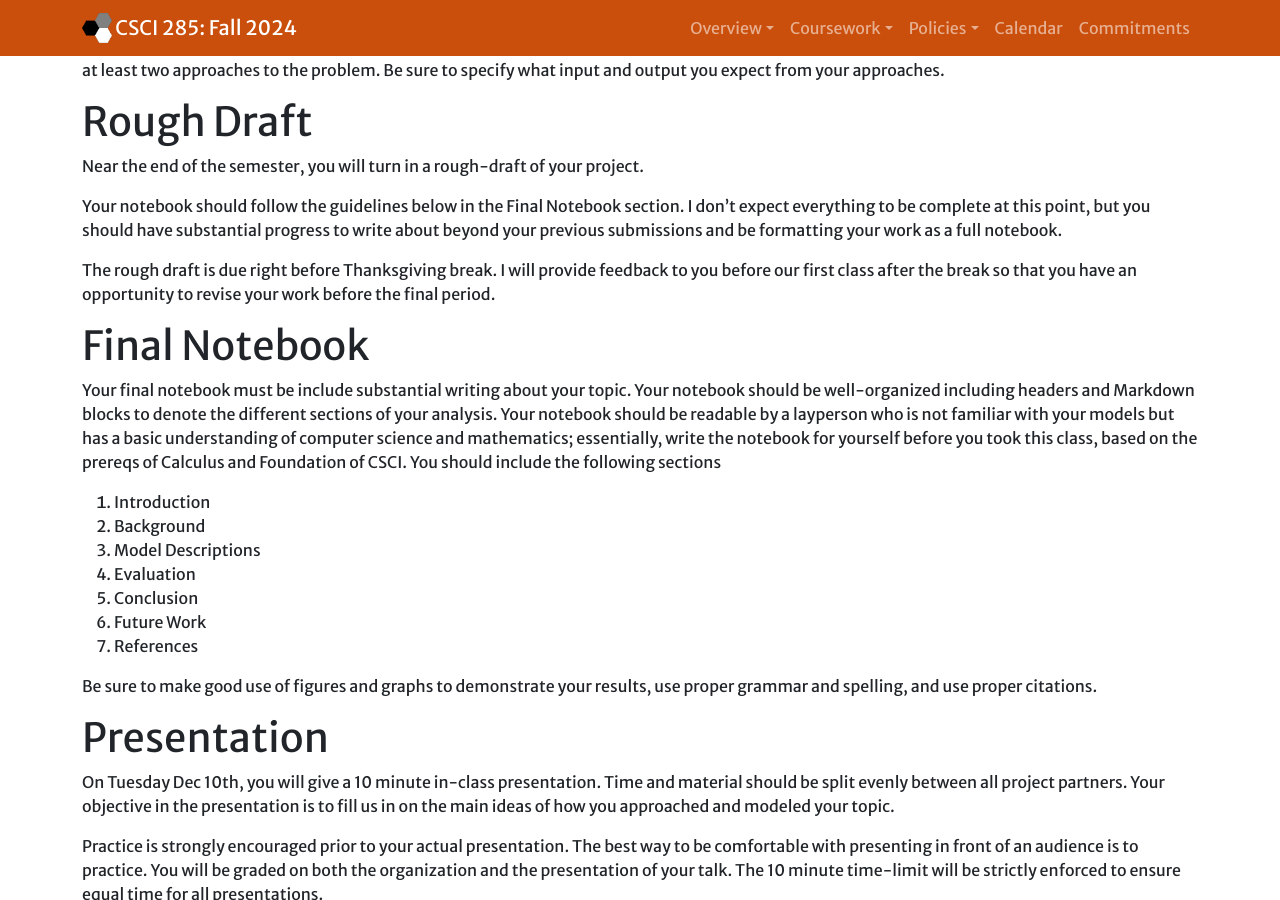
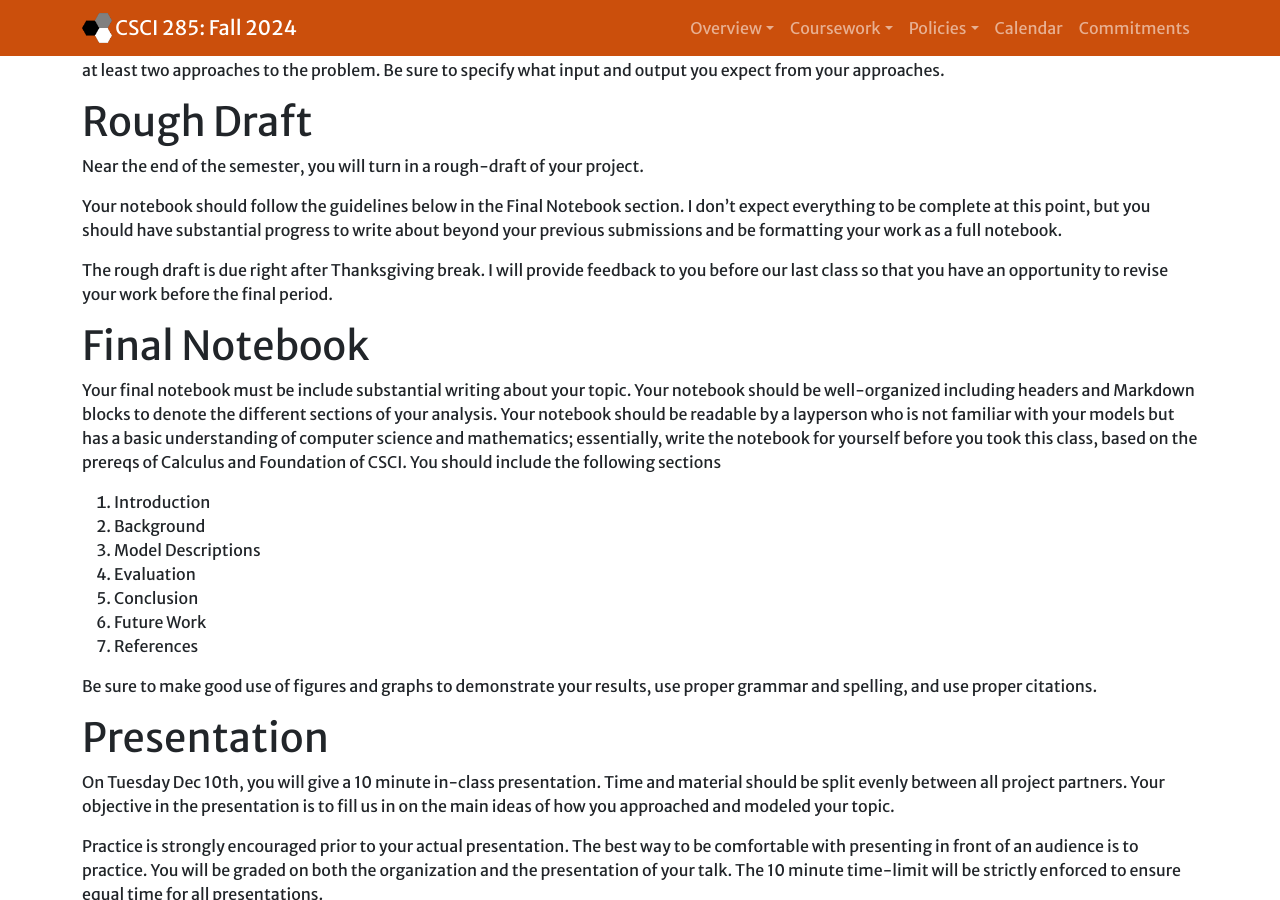
Before and after one commit to Hendrix-CS/csci285, a Jekyll site: the page built from projects/project.md, in a window 1280 px wide and 900 px high, scrolled down 934 px. Built offline with Jekyll 4.4.1, drawn with Linux system fonts in a browser that asks for light colours; nearby versions of some CDN libraries; our own code applies the rules of GitHub Pages for plain Markdown files.

Commit message:
rough draft deadline

```diff
--- a/projects/project.md
+++ b/projects/project.md
@@ -45,7 +45,7 @@ Near the end of the semester, you will turn in a rough-draft of your project.
 
 Your notebook should follow the guidelines below in the Final Notebook section. I don't expect everything to be complete at this point, but you should have substantial progress to write about beyond your previous submissions and be formatting your work as a full notebook.
 
-The rough draft is due right before Thanksgiving break. I will provide feedback to you before our first class after the break so that you have an opportunity to revise your work before the final period.
+The rough draft is due right after Thanksgiving break. I will provide feedback to you before our last class so that you have an opportunity to revise your work before the final period.
 
 # Final Notebook
 
```
